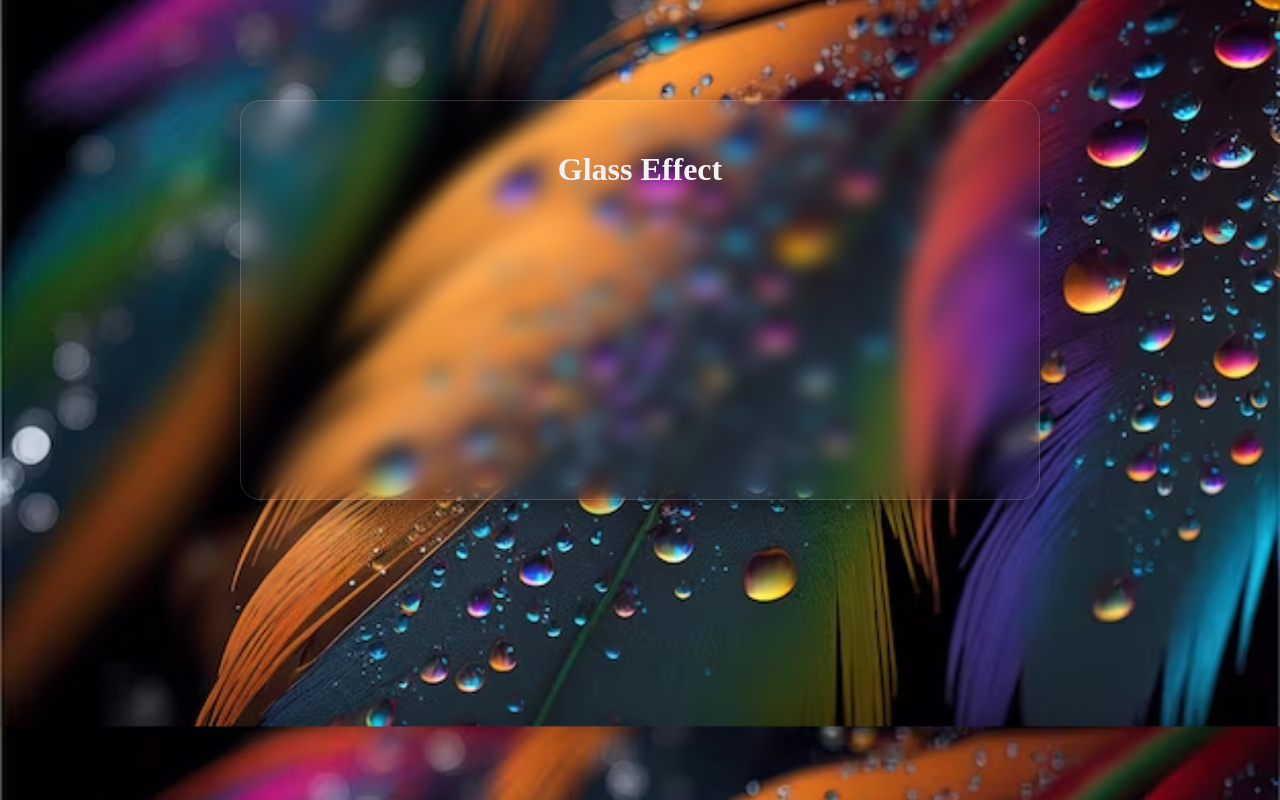
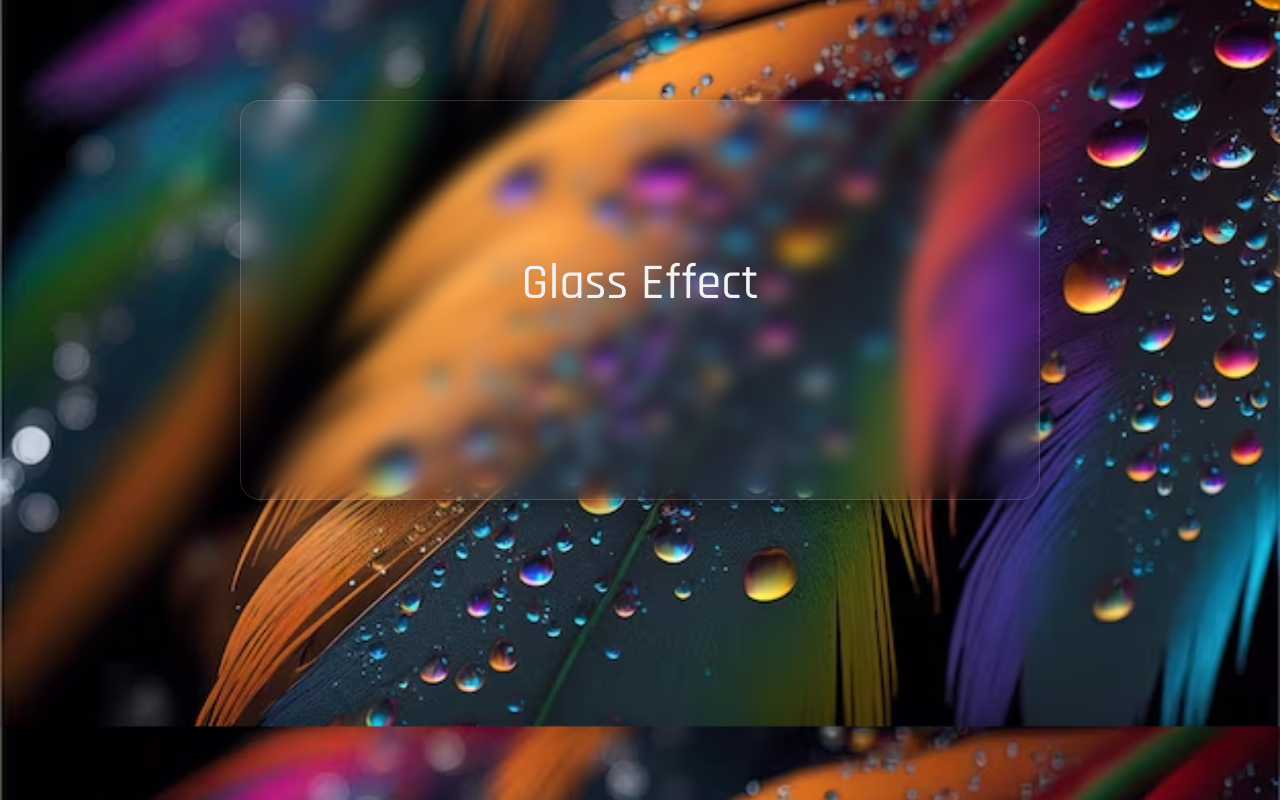
Before and after one commit to simonasablinaite/Glass-effect, a plain HTML site: page index.html in a window 1280 px wide. Drawn offline with Linux system fonts and the light colour scheme.

Commit message:
Font family update

```diff
--- a/index.html
+++ b/index.html
@@ -5,6 +5,12 @@
    <meta charset="UTF-8">
    <meta http-equiv="X-UA-Compatible" content="IE=edge">
    <meta name="viewport" content="width=device-width, initial-scale=1.0">
+
+   <link rel="preconnect" href="https://fonts.googleapis.com">
+   <link rel="preconnect" href="https://fonts.gstatic.com" crossorigin>
+   <link
+      href="https://fonts.googleapis.com/css2?family=Caveat:wght@400;500;600&family=Rajdhani:wght@400;500;600;700&display=swap"
+      rel="stylesheet">
 
    <link rel="stylesheet" href="./style.css">
 
--- a/style.css
+++ b/style.css
@@ -1,3 +1,8 @@
+/*
+font-family: 'Caveat', cursive;
+font-family: 'Rajdhani', sans-serif;
+*/
+
 * {
   margin: 0;
   padding: 0;
@@ -8,6 +13,7 @@ body {
   background: url(./img/abstract-rainbow-colorful-bright-feather-closeup-up-macro-view-background-plumage-texture-with-dew-drops_753134-644.avif);
   background-size: 100%;
   background-position: center;
+  font-family: "Rajdhani", sans-serif;
 }
 
 .container {
@@ -29,5 +35,7 @@ body {
   color: #f2f2f2;
   display: flex;
   justify-content: center;
-  margin-top: 50px;
+  margin-top: 150px;
+  font-size: 50px;
+  font-weight: 500;
 }
```
